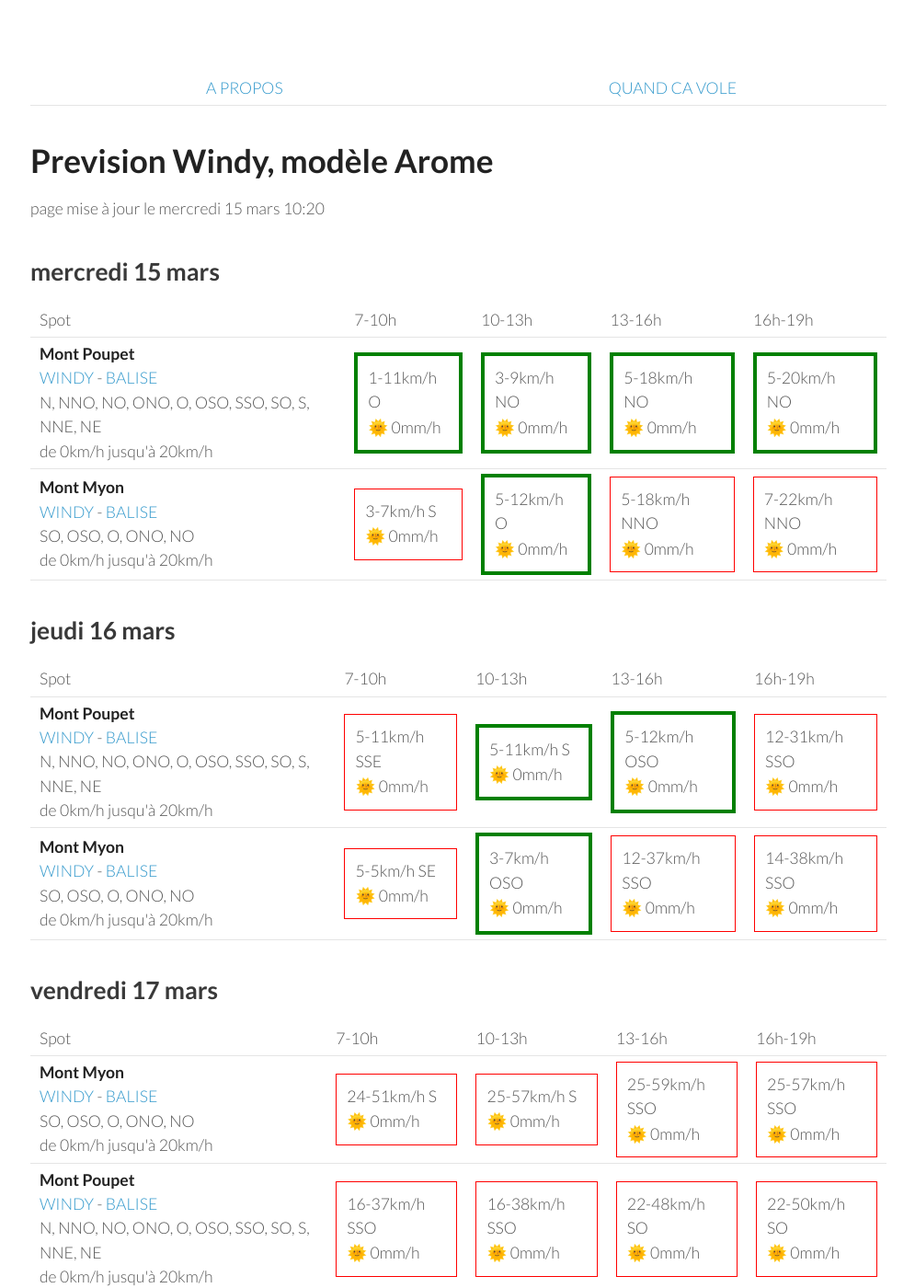
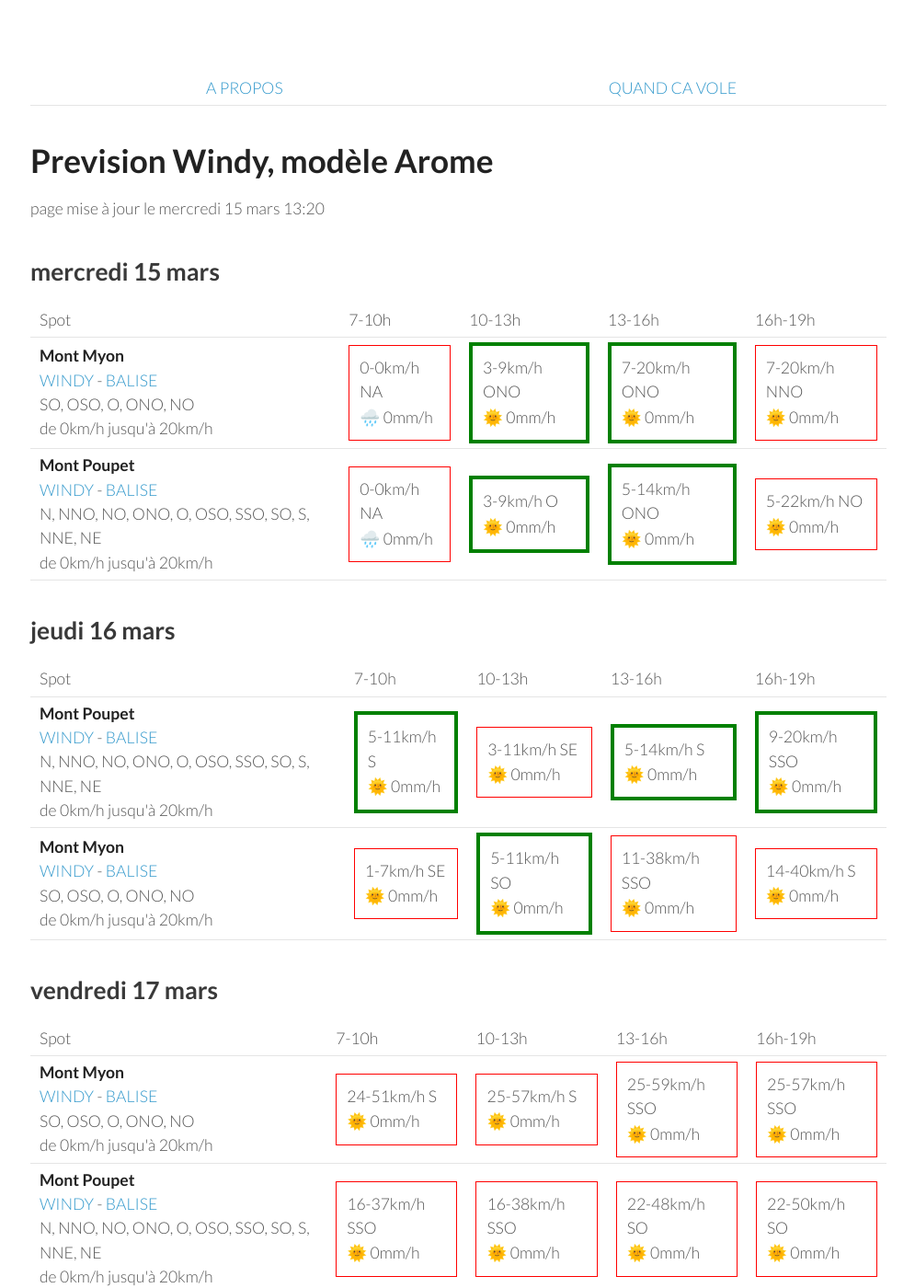
Before and after one commit to parapente-dans-le-nord/parapente-dans-le-nord.github.io, a Jekyll site: the page built from jura.markdown, in a window 1280 px wide and 1400 px high. Shown: the whole window at 92% size, without its empty margins (25-1020 px from the left). Built offline with Jekyll 4.4.1, drawn with Linux system fonts in a browser that asks for light colours.

Commit message:
update index.markdown

```diff
--- a/jura.markdown
+++ b/jura.markdown
@@ -7,7 +7,7 @@ title:  "Tous les spots"
 {: .links}
 
 # Prevision Windy, modèle Arome
-page mise à jour le mercredi 15 mars 10:20
+page mise à jour le mercredi 15 mars 13:20
 
 ## mercredi 15 mars
 
@@ -22,23 +22,21 @@ page mise à jour le mercredi 15 mars 10:20
       <td>16h-19h</td>
     </tr>
 <tr>
-        <td><strong>Mont Poupet</strong><br><a href="https://windy.com/46.970/5.876?46.541,5.876,8">WINDY</a> - <span class=""><a href="http://www.balisemeteo.com/balise.php?idBalise=92">BALISE</a> </span><br> <span class="vent-favorable">N, NNO, NO, ONO, O, OSO, SSO, SO, S, NNE, NE</span><br><span class="force-vent">de 0km/h jusqu'à 20km/h</span> </td>
+        <td><strong>Mont Myon</strong><br><a href="https://windy.com/46.331/5.397?45.898,5.394,8,m:eWoagj8">WINDY</a> - <span class=""><a href="http://www.balisemeteo.com/balise.php?idBalise=70">BALISE</a> </span><br> <span class="vent-favorable">SO, OSO, O, ONO, NO</span><br><span class="force-vent">de 0km/h jusqu'à 20km/h</span> </td>
 
-            <td><div class="flyable"><p>1-11km/h O</p><p>🌞 0mm/h</p></div></td>
-            <td><div class="flyable"><p>3-9km/h NO</p><p>🌞 0mm/h</p></div></td>
-            <td><div class="flyable"><p>5-18km/h NO</p><p>🌞 0mm/h</p></div></td>
-            <td><div class="flyable"><p>5-20km/h NO</p><p>🌞 0mm/h</p></div></td>
-
+            <td><div class="not-flyable"><p>0-0km/h NA</p><p>🌧️ 0mm/h</p></div></td>
+            <td><div class="flyable"><p>3-9km/h ONO</p><p>🌞 0mm/h</p></div></td>
+            <td><div class="flyable"><p>7-20km/h ONO</p><p>🌞 0mm/h</p></div></td>
+            <td><div class="not-flyable"><p>7-20km/h NNO</p><p>🌞 0mm/h</p></div></td>
 
     </tr>
 <tr>
-        <td><strong>Mont Myon</strong><br><a href="https://windy.com/46.331/5.397?45.898,5.394,8,m:eWoagj8">WINDY</a> - <span class=""><a href="http://www.balisemeteo.com/balise.php?idBalise=70">BALISE</a> </span><br> <span class="vent-favorable">SO, OSO, O, ONO, NO</span><br><span class="force-vent">de 0km/h jusqu'à 20km/h</span> </td>
+        <td><strong>Mont Poupet</strong><br><a href="https://windy.com/46.970/5.876?46.541,5.876,8">WINDY</a> - <span class=""><a href="http://www.balisemeteo.com/balise.php?idBalise=92">BALISE</a> </span><br> <span class="vent-favorable">N, NNO, NO, ONO, O, OSO, SSO, SO, S, NNE, NE</span><br><span class="force-vent">de 0km/h jusqu'à 20km/h</span> </td>
 
-            <td><div class="not-flyable"><p>3-7km/h S</p><p>🌞 0mm/h</p></div></td>
-            <td><div class="flyable"><p>5-12km/h O</p><p>🌞 0mm/h</p></div></td>
-            <td><div class="not-flyable"><p>5-18km/h NNO</p><p>🌞 0mm/h</p></div></td>
-            <td><div class="not-flyable"><p>7-22km/h NNO</p><p>🌞 0mm/h</p></div></td>
-
+            <td><div class="not-flyable"><p>0-0km/h NA</p><p>🌧️ 0mm/h</p></div></td>
+            <td><div class="flyable"><p>3-9km/h O</p><p>🌞 0mm/h</p></div></td>
+            <td><div class="flyable"><p>5-14km/h ONO</p><p>🌞 0mm/h</p></div></td>
+            <td><div class="not-flyable"><p>5-22km/h NO</p><p>🌞 0mm/h</p></div></td>
 
     </tr>
 
@@ -60,20 +58,20 @@ page mise à jour le mercredi 15 mars 10:20
 <tr>
         <td><strong>Mont Poupet</strong><br><a href="https://windy.com/46.970/5.876?46.541,5.876,8">WINDY</a> - <span class=""><a href="http://www.balisemeteo.com/balise.php?idBalise=92">BALISE</a> </span><br> <span class="vent-favorable">N, NNO, NO, ONO, O, OSO, SSO, SO, S, NNE, NE</span><br><span class="force-vent">de 0km/h jusqu'à 20km/h</span> </td>
 
-            <td><div class="not-flyable"><p>5-11km/h SSE</p><p>🌞 0mm/h</p></div></td>
             <td><div class="flyable"><p>5-11km/h S</p><p>🌞 0mm/h</p></div></td>
-            <td><div class="flyable"><p>5-12km/h OSO</p><p>🌞 0mm/h</p></div></td>
-            <td><div class="not-flyable"><p>12-31km/h SSO</p><p>🌞 0mm/h</p></div></td>
+            <td><div class="not-flyable"><p>3-11km/h SE</p><p>🌞 0mm/h</p></div></td>
+            <td><div class="flyable"><p>5-14km/h S</p><p>🌞 0mm/h</p></div></td>
+            <td><div class="flyable"><p>9-20km/h SSO</p><p>🌞 0mm/h</p></div></td>
 
 
     </tr>
 <tr>
         <td><strong>Mont Myon</strong><br><a href="https://windy.com/46.331/5.397?45.898,5.394,8,m:eWoagj8">WINDY</a> - <span class=""><a href="http://www.balisemeteo.com/balise.php?idBalise=70">BALISE</a> </span><br> <span class="vent-favorable">SO, OSO, O, ONO, NO</span><br><span class="force-vent">de 0km/h jusqu'à 20km/h</span> </td>
 
-            <td><div class="not-flyable"><p>5-5km/h SE</p><p>🌞 0mm/h</p></div></td>
-            <td><div class="flyable"><p>3-7km/h OSO</p><p>🌞 0mm/h</p></div></td>
-            <td><div class="not-flyable"><p>12-37km/h SSO</p><p>🌞 0mm/h</p></div></td>
-            <td><div class="not-flyable"><p>14-38km/h SSO</p><p>🌞 0mm/h</p></div></td>
+            <td><div class="not-flyable"><p>1-7km/h SE</p><p>🌞 0mm/h</p></div></td>
+            <td><div class="flyable"><p>5-11km/h SO</p><p>🌞 0mm/h</p></div></td>
+            <td><div class="not-flyable"><p>11-38km/h SSO</p><p>🌞 0mm/h</p></div></td>
+            <td><div class="not-flyable"><p>14-40km/h S</p><p>🌞 0mm/h</p></div></td>
 
 
     </tr>
```
